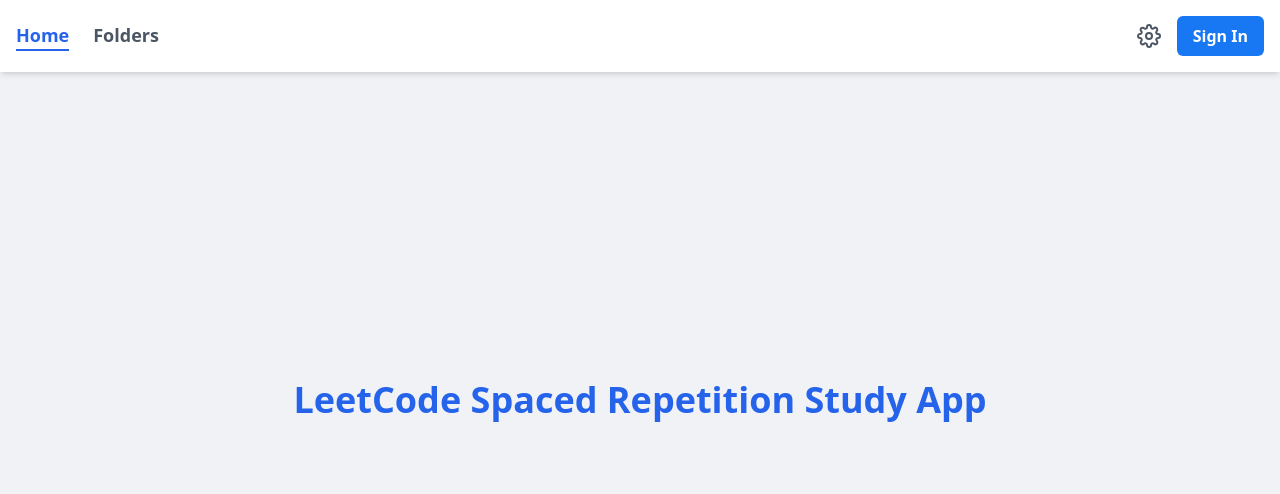
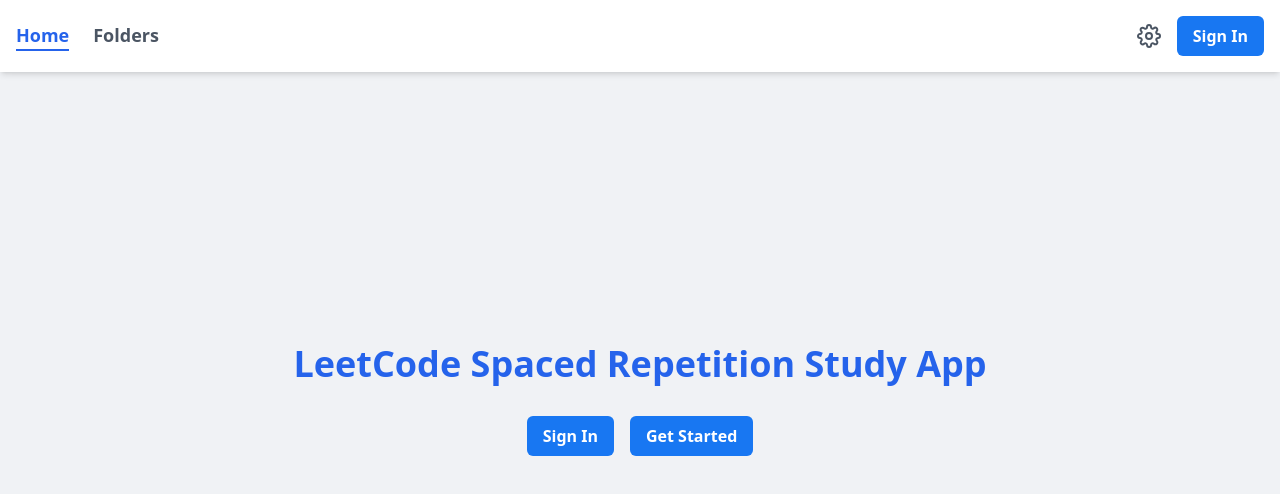
Before and after one commit to dgarcia1724/leetcode_study_app_react, a React (Vite) app: page / in a window 1280 px wide. Shown: the top 494 px of the page. Built offline with nearby package versions, Linux system fonts and the light colour scheme; no server answers.

Commit message:
react-toastify installed

```diff
--- a/package.json
+++ b/package.json
@@ -14,7 +14,8 @@
     "react": "^18.3.1",
     "react-dom": "^18.3.1",
     "react-icons": "^5.3.0",
-    "react-router-dom": "^6.27.0"
+    "react-router-dom": "^6.27.0",
+    "react-toastify": "^10.0.6"
   },
   "devDependencies": {
     "@eslint/js": "^9.11.1",
--- a/src/auth/Auth.tsx
+++ b/src/auth/Auth.tsx
@@ -19,7 +19,7 @@
       .then((userCredential) => {
         const user = userCredential.user;
         console.log("User signed up:", user);
-        navigate("/"); // Navigate to home page after successful sign up
+        navigate("/folders"); // Navigate to folders page after successful sign up
       })
       .catch((error) => {
         // Handle error messages based on Firebase error codes
@@ -45,7 +45,7 @@
       .then((userCredential) => {
         const user = userCredential.user;
         console.log("User logged in:", user);
-        navigate("/"); // Navigate to home page after successful login
+        navigate("/folders"); // Navigate to folders page after successful login
       })
       .catch((error) => {
         // Handle error messages based on Firebase error codes
--- a/src/auth/AuthPage.tsx
+++ b/src/auth/AuthPage.tsx
@@ -11,22 +11,18 @@
             Sign in to your account
           </h2>
         </div>
-        <Auth />
-        <div className="mt-6">
+        <GoogleAuth />
         <div className="relative">
           <div className="absolute inset-0 flex items-center">
             <div className="w-full border-t border-gray-300 dark:border-gray-600"></div>
           </div>
           <div className="relative flex justify-center text-sm">
             <span className="px-2 bg-white dark:bg-gray-800 text-gray-500 dark:text-gray-400">
-                Or continue with
+              Or sign in with email
             </span>
           </div>
         </div>
-          <div className="mt-6">
-            <GoogleAuth />
-          </div>
-        </div>
+        <Auth />
       </div>
     </div>
   );
--- a/src/auth/GoogleAuth.tsx
+++ b/src/auth/GoogleAuth.tsx
@@ -11,7 +11,7 @@
       .then((result) => {
         const user = result.user;
         console.log("Google user signed in:", user);
-        navigate("/"); // Navigate to the home page after successful sign-in
+        navigate("/folders"); // Navigate to the folders page after successful sign-in
       })
       .catch((error) => console.error("Error signing in with Google:", error));
   };
--- /dev/null
+++ b/src/components/LoadingSpinner.tsx
@@ -0,0 +1,11 @@
+import React from "react";
+
+const LoadingSpinner: React.FC = () => {
+  return (
+    <div className="flex justify-center items-center h-screen">
+      <div className="animate-spin rounded-full h-16 w-16 border-t-2 border-b-2 border-blue-500 dark:border-blue-400"></div>
+    </div>
+  );
+};
+
+export default LoadingSpinner;
--- a/src/components/ProtectedRoute.tsx
+++ b/src/components/ProtectedRoute.tsx
@@ -1,6 +1,7 @@
 import React from "react";
 import { Navigate } from "react-router-dom";
 import { useAuth } from "../hooks/useAuth";
+import LoadingSpinner from "./LoadingSpinner";
 
 interface ProtectedRouteProps {
   children: React.ReactNode;
@@ -10,8 +11,7 @@
   const { user, loading } = useAuth();
 
   if (loading) {
-    // You can replace this with a loading spinner or component
-    return <div>Loading...</div>;
+    return <LoadingSpinner />;
   }
 
   if (!user) {
--- a/src/pages/HomePage.tsx
+++ b/src/pages/HomePage.tsx
@@ -1,11 +1,26 @@
 import React from "react";
+import { NavLink } from "react-router-dom";
 
 const HomePage: React.FC = () => {
   return (
     <div className="min-h-screen bg-[#f0f2f5] dark:bg-gray-900 flex flex-col items-center justify-center">
-      <h1 className="text-blue-600 dark:text-blue-400 font-bold text-4xl text-center">
+      <h1 className="text-blue-600 dark:text-blue-400 font-bold text-4xl text-center mb-8">
         LeetCode Spaced Repetition Study App
       </h1>
+      <div className="flex space-x-4">
+        <NavLink
+          to="/auth"
+          className="bg-[#1877F2] hover:bg-[#166FE5] text-white font-semibold py-2 px-4 rounded-md"
+        >
+          Sign In
+        </NavLink>
+        <NavLink
+          to="/auth"
+          className="bg-[#1877F2] hover:bg-[#166FE5] text-white font-semibold py-2 px-4 rounded-md"
+        >
+          Get Started
+        </NavLink>
+      </div>
     </div>
   );
 };
--- a/src/pages/Settings.tsx
+++ b/src/pages/Settings.tsx
@@ -45,9 +45,9 @@
   };
 
   return (
-    <div className="bg-gray-100 dark:bg-gray-900 min-h-screen">
+    <div className="bg-gray-100 dark:bg-gray-900 min-h-screen pt-16">
       {/* Header */}
-      <header className="bg-white dark:bg-gray-800 shadow">
+      <header className="bg-gray-100 dark:bg-gray-900 shadow">
         <div className="max-w-7xl mx-auto py-6 px-4 sm:px-6 lg:px-8">
           <h1 className="text-3xl font-bold text-gray-900 dark:text-white">
             Settings
```
Also changed, not shown: 1 other file (tests, documents, lock files or other folders). Lines whose indentation alone changed are shown as unchanged.
